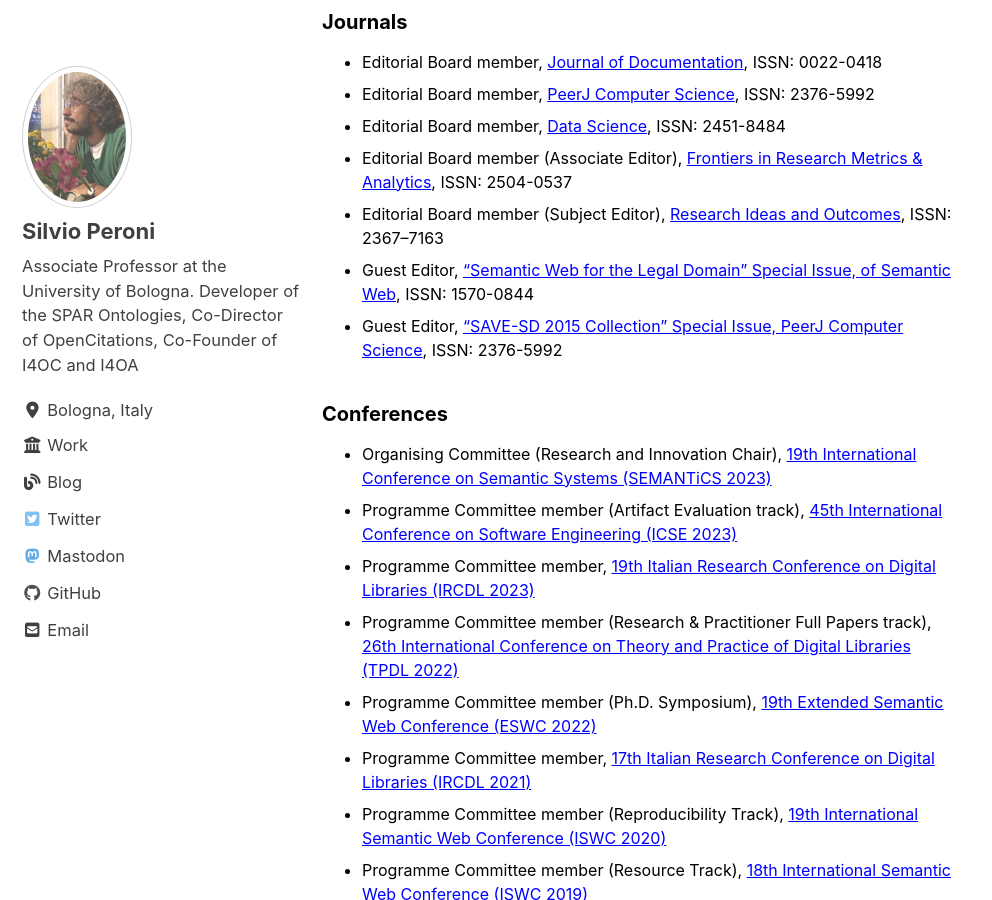
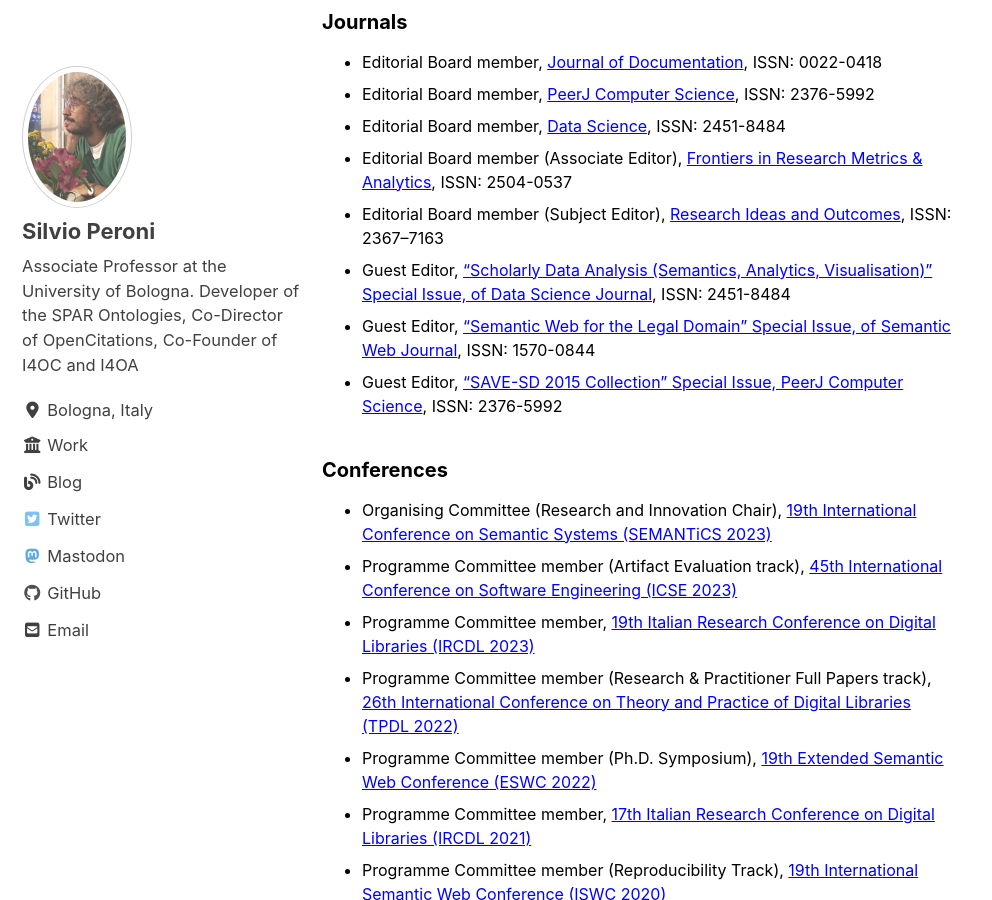
Before and after one commit to essepuntato/essepuntato.github.io, a Jekyll site: the page built from _pages/activities.md, in a window 1280 px wide and 900 px high, scrolled down 1149 px. Shown: the whole window, without its empty margins (0-992 px from the left). Built offline with Jekyll 4.4.1, drawn with Linux system fonts in a browser that asks for light colours; cached includes are drawn as plain includes; nearby versions of some CDN libraries.

Commit message:
Update journal.yml

```diff
--- a/_data/activities/journal.yml
+++ b/_data/activities/journal.yml
@@ -23,12 +23,17 @@
   issn: 2367–7163
   role: "Editorial Board member (Subject Editor)"
 
-- name: "“Semantic Web for the Legal Domain” Special Issue, of Semantic Web"
+- name: "“Scholarly Data Analysis (Semantics, Analytics, Visualisation)” Special Issue, of Data Science Journal"
+  url: "https://content.iospress.com/journals/data-science/2/1-2"
+  issn: 2451-8484
+  role: "Guest Editor"
+
+- name: "“Semantic Web for the Legal Domain” Special Issue, of Semantic Web Journal"
   url: "http://www.semantic-web-journal.net/blog/semantic-web-journal-special-issue-semantic-web-legal-domain"
   issn: 1570-0844
   role: "Guest Editor"
 
 - name: "“SAVE-SD 2015 Collection” Special Issue, PeerJ Computer Science"
-  url: "http://www.semantic-web-journal.net/blog/semantic-web-journal-special-issue-semantic-web-legal-domain"
+  url: "https://peerj.com/collections/24-save-sd-2015"
   issn: 2376-5992
   role: "Guest Editor"
```
